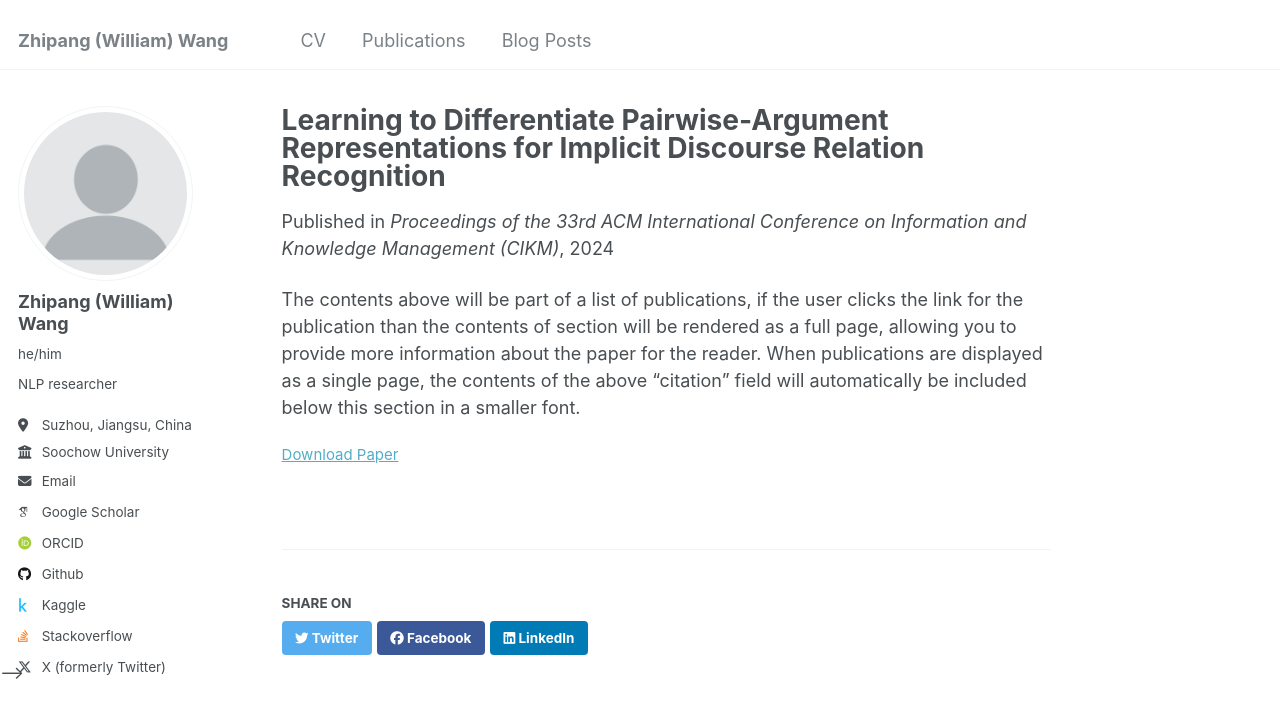
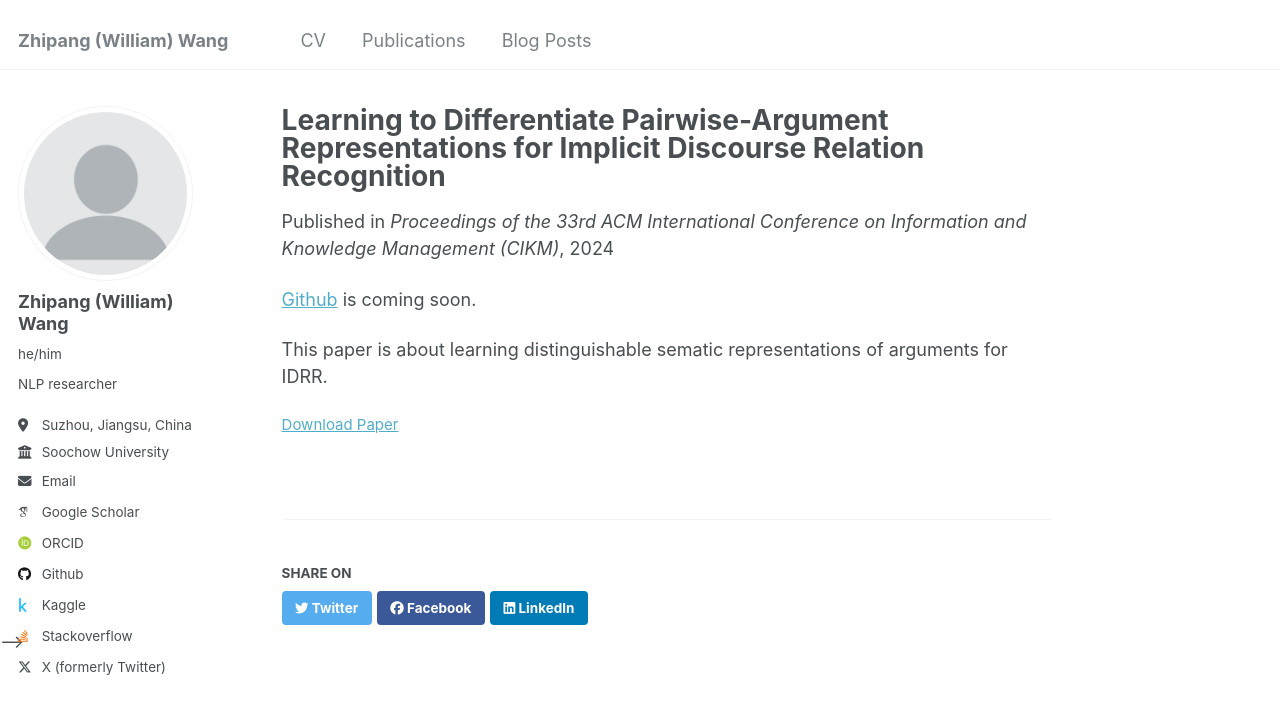
Before and after one commit to ZpWang-AI/ZpWang-AI.github.io, a Jekyll site: the page built from _publications/L2DPAR.md, in a window 1280 px wide. Shown: the top 718 px of the page. Built offline with Jekyll 4.4.1, drawn with Linux system fonts in a browser that asks for light colours; some web fonts are replaced.

Commit message:
modified:   _publications/L2DPAR.md

```diff
--- a/_publications/L2DPAR.md
+++ b/_publications/L2DPAR.md
@@ -10,4 +10,6 @@ paperurl: 'https://doi.org/10.1145/3627673.3679584'
 # citation: '' # "Zhipang Wang, Yu Hong, Yuxiang Lu, Xiabing Zhou, Jianmin Yao, and Guodong Zhou. 2024. Learning to Differentiate Pairwise-Argument Representations for Implicit Discourse Relation Recognition. In Proceedings of the 33rd ACM International Conference on Information and Knowledge Management (CIKM '24). Association for Computing Machinery, New York, NY, USA, 2503–2512."
 ---
 
-The contents above will be part of a list of publications, if the user clicks the link for the publication than the contents of section will be rendered as a full page, allowing you to provide more information about the paper for the reader. When publications are displayed as a single page, the contents of the above "citation" field will automatically be included below this section in a smaller font.
+[Github](https://github.com/ZpWang-AI/L2DPAR) is coming soon.
+
+This paper is about learning distinguishable sematic representations of arguments for IDRR.
```
